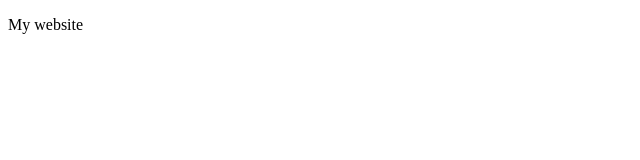
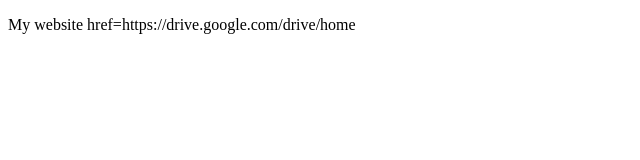
Before and after one commit to Bryceburn/Bryceburn.github.io, a plain HTML site: page index.html in a window 1280 px wide. Shown: the whole page, without its empty margins (0-640 px from the left). Drawn offline with Linux system fonts and the light colour scheme.

Commit message:
link practice

```diff
--- a/index.html
+++ b/index.html
@@ -6,6 +6,8 @@
     <title>Document</title>
 </head>
 <body>
-    <p>My website</p>
+    <p>My website
+        <a>href=https://drive.google.com/drive/home</a>
+    </p>
 </body>
 </html>
```
